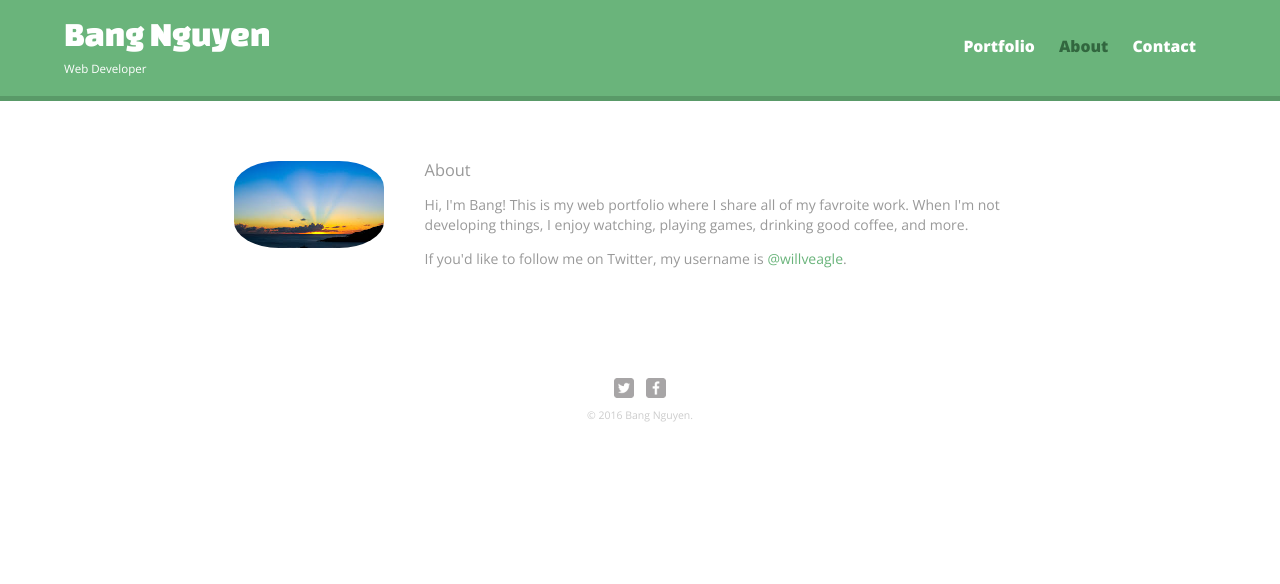
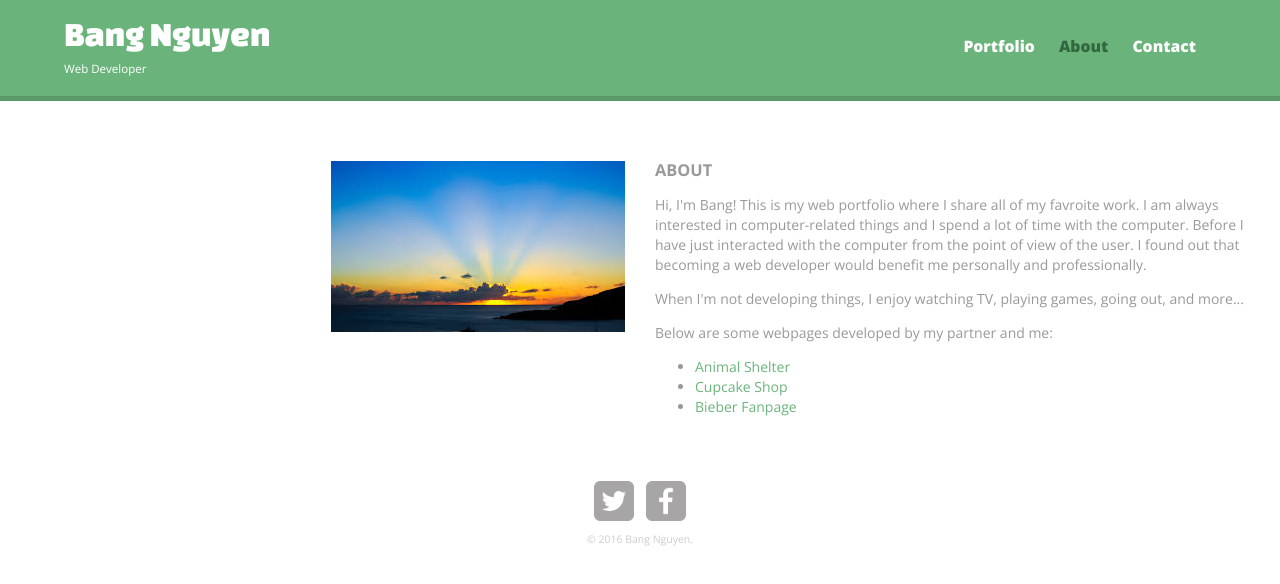
Before and after one commit to bangnguyen77/portfolion, a plain HTML site: page about.html in a window 1280 px wide. Drawn offline with nearby package versions, Linux system fonts and the light colour scheme.

Commit message:
adjusted some more styling

```diff
--- a/about.html
+++ b/about.html
@@ -33,19 +33,32 @@
       </nav>
     </header>
 
-    <div id="wrapper">
-      <section>
-        <img src="img/demo.jpeg" alt="Photograph of Bang Nguyen" class="profile-photo">
-        <h3>About</h3>
-        <p>Hi, I'm Bang! This is my web portfolio where I share all of my favroite work. When I'm not developing things, I enjoy watching, playing games, drinking good coffee, and more.</p>
-        <p>If you'd like to follow me on Twitter, my username is <a href="https://twitter.com/WillVeagle">@willveagle</a>.</p>
-      </section>
+    <!-- opening wrapper -->
+    <div id="row">
+      <div class="col-md-6">
+        <div class="profile-photo">
+          <img src="img/demo.jpeg" alt="Photograph of Bang Nguyen">
+        </div>
+      </div>
+      <div class="col-md-6">
+        <div class="about">
+          <h3>ABOUT</h3>
+          <p>Hi, I'm Bang! This is my web portfolio where I share all of my favroite work. I am always interested in computer-related things and I spend a lot of time with the computer. Before I have just interacted with the computer from the point of view of the user. I found out that becoming a web developer would benefit me personally and professionally.</p>
+          <p>When I'm not developing things, I enjoy watching TV, playing games, going out, and more...</p>
+          <p>Below are some webpages developed by my partner and me:</p>
+          <ul>
+            <li><a href="http://bangnguyen77.github.io/animal-shelter/">Animal Shelter</a></li>
+            <li><a href="http://bangnguyen77.github.io/cupcake-shop/">Cupcake Shop</a></li>
+            <li><a href="http://bangnguyen77.github.io/Bieber/">Bieber Fanpage</a></li>
+          </ul>
+        </div>
+      </div>
       <footer>
         <a href="https://twitter.com/WillVeagle"><img src="img/twitter-wrap.png" alt="Twitter Logo" class="social-icon"></a>
         <a href="https://www.facebook.com/will.veagle"><img src="img/facebook-wrap.png" alt="Facebook Logo" class="social-icon"></a>
         <p>&copy; 2016 Bang Nguyen.</p>
       </footer>
-    </div>
+    </div> <!-- /wrapper -->
 
     <!-- Latest compiled and minified JavaScript -->
     <script src="https://maxcdn.bootstrapcdn.com/bootstrap/3.3.6/js/bootstrap.min.js" integrity="sha384-0mSbJDEHialfmuBBQP6A4Qrprq5OVfW37PRR3j5ELqxss1yVqOtnepnHVP9aJ7xS" crossorigin="anonymous"></script>
--- a/css/main.css
+++ b/css/main.css
@@ -22,6 +22,7 @@ img {
 
 h3 {
   margin: 0 0 1em 0;
+  font-weight: bold;
 }
 
 
@@ -59,9 +60,6 @@ h1 {
 .jumbotron h1 {
   color: orange;
 }
-
-
-
 
 
 /**********************************
@@ -104,8 +102,8 @@ footer {
 }
 
 .social-icon {
-  width: 20px;
-  height: 20px;
+  width: 40px;
+  height: 40px;
   margin: 0 5px;
 }
 
@@ -119,31 +117,30 @@ PAGE: PORTFOLIO
   color: green;
 }
 
-.row {
-  border: 1px dotted blue;
+.row h2 {
+  text-align: center;
+  font-weight: bold;
+  color: orange;
 }
 
-.col1,
-.col2,
-.col3 {
-  border: 2px solid red;
-}
 
-.col1 p,
-.col2 p,
-.col3 p {
-  text-align: center;
-}
+
+
 
 /**********************************
 PAGE: ABOUT
 ***********************************/
 
 .profile-photo {
-  display: block;
-  max-width: 150px;
-  margin: 0 auto 30px;
-  border-radius: 30%;
+  text-align: right;
+  width: 100%;
+
+}
+
+.about {
+  width: 100%;
+  text-align: left;
+
 }
 
 
```
Also changed, not shown: contact.html (+2 -2 lines), index.html (+6 -6 lines).
